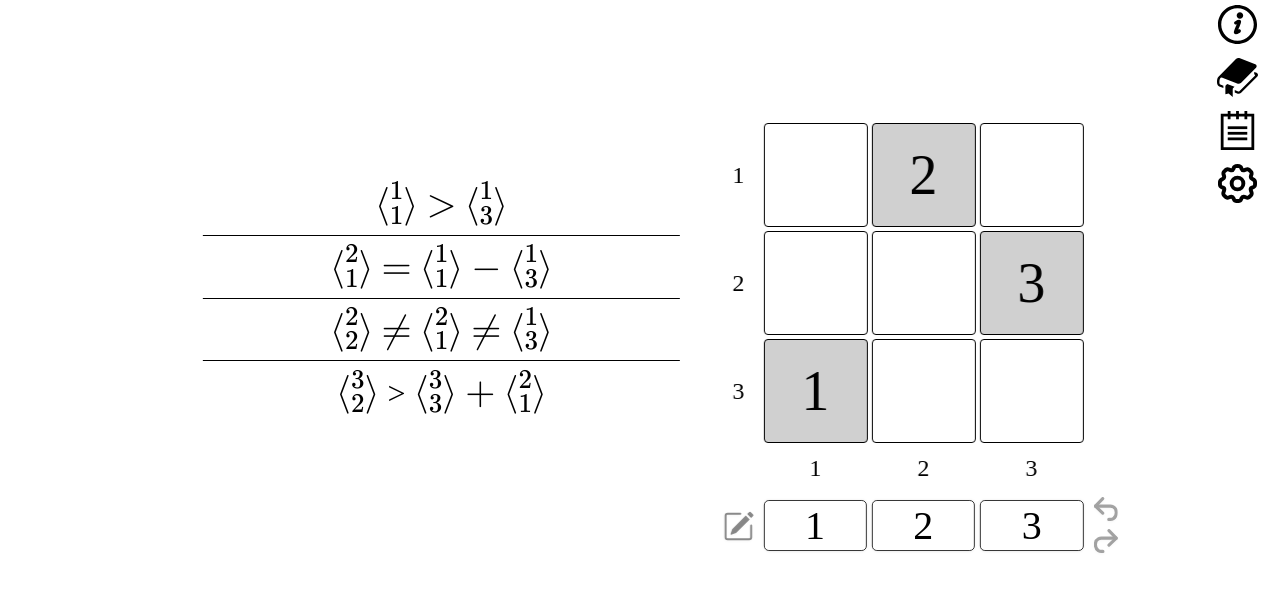
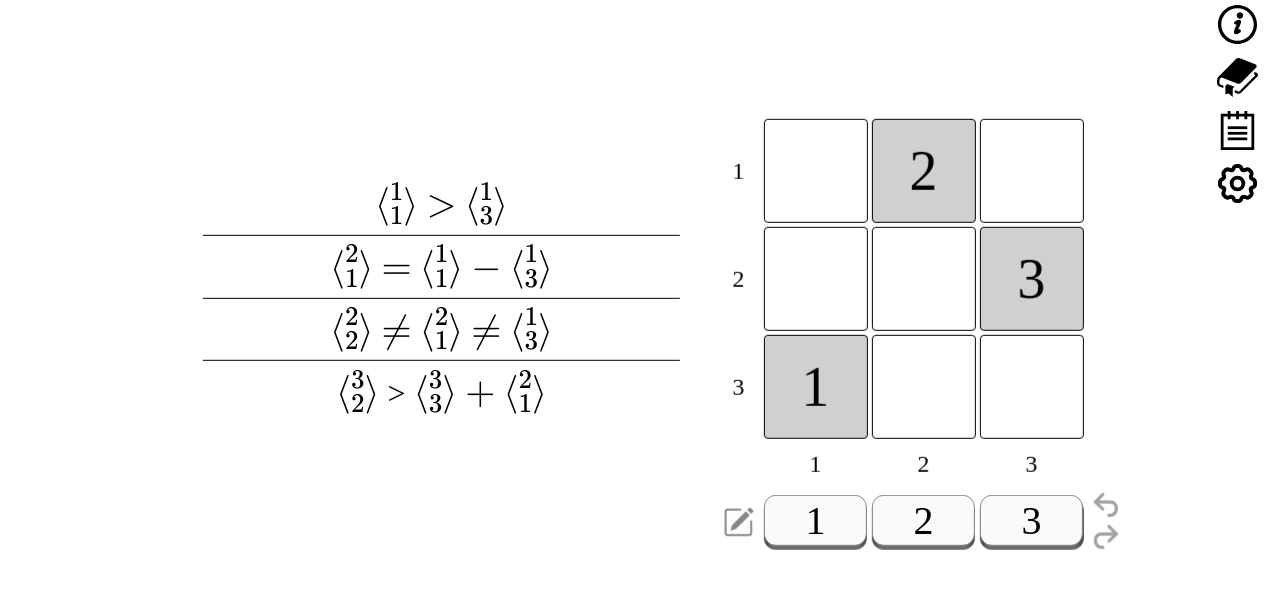
Before and after one commit to dpbarry/logix, a plain HTML site: page index.html in a window 1280 px wide. Both pictures are taken after a click on the item "1.1". Shown: the part 62-654 px from the top of the page. Drawn offline with nearby package versions, Linux system fonts and the light colour scheme; a web font is replaced by a local one.

Commit message:
Redesign domain buttons

```diff
--- a/src/level-script.js
+++ b/src/level-script.js
@@ -479,7 +479,7 @@ function initLevel() {
         return rippleEl;
     }
 
-    document.querySelectorAll('td:not(.x_axis, .y_axis), #domain button').forEach(element => {
+    document.querySelectorAll('td:not(.x_axis, .y_axis), #domain button p').forEach(element => {
         element.addEventListener("pointerdown",  (event) => {
             let x = spawnRipple(event, element);
             if (document.body.contains(x)) {
@@ -537,7 +537,7 @@ function initLevel() {
         }
 
         if (undoStack.length === 0) {
-            undo.classList.add("usable");
+            undoButton.classList.add("usable");
         }
         undoStack.push([cell, done]);
     }
--- a/src/level-style.css
+++ b/src/level-style.css
@@ -425,7 +425,7 @@
 #wrap_toolbar_domain {
   display: flex;
   flex-direction: column;
-  gap: 7px;
+  gap: 12px;
   margin-top: -25px;
   align-items: center;
 }
@@ -526,45 +526,80 @@
   height: 56px;
 
   button {
-    transition: background 0.35s, box-shadow 0.25s;
     width: 100%;
+    height: 60px;
+    position: relative;
     font-family: "computer modern serif";
     font-size: 2.5rem;
     background-color: #FFFFFF;
-    border: 1px solid #373737;
     border-radius: 5px;
-    box-shadow: 0 3px 4px -4px #DDDDDD, 0 0 3px #EBEBEB;
     cursor: pointer;
     text-align: center;
     z-index: 1;
+    border: none;
+    background: transparent;
+    padding: 0;
 
-    /* Makes sure ripple effect doesn't cover number */
-    p { margin: 0;
+
+    &::before {
+      content: "";
+      position: absolute;
+      top: 0;
+      left: 0;
+      width: 100%;
+      height: 85%;
+      border-radius: 12px;
+      background: linear-gradient(
+        to left,
+        hsl(340deg 0% 26%) 0%,
+        hsl(340deg 0% 42%) 8%,
+        hsl(340deg 0% 42%) 92%,
+        hsl(340deg 0% 26%) 100%
+      );
+
+    }
+
+    p {
+      margin: 0;
       position: relative;
-      z-index: 0; }
+      z-index: 0;
+
+      height: 85%;
+      width: 100%;
+      overflow: hidden;
+      border: 1px solid #888;
+      box-sizing: border-box;
+
+      border-radius: 12px;
+      color: black;
+
+      display: flex;
+      align-items: center;
+      justify-content: center;
+
+
+      background: hsl(0 0% 98%);
+      will-change: transform;
+      bottom: 9px;
+      transition: bottom 0.15s ease, background 0.5s;
+    }
   }
 
   @media (hover: hover) and (pointer: fine) {
-    button:hover {
-      box-shadow: 0 3px 6px -6px #777, 0 0 3px #DDD;
+    button:hover p {
+      bottom: 11px;
     }
   }
-  button:focus {
+  button:focus p {
+    transition: bottom 0.2s cubic-bezier(.3, .7, .4, 1.5), background 0.5s;
+
     box-shadow: 0 4px 6px -6px #777, 0 0 3px #DDD;
     background-color: hsl(50, 46%, 90%);
-  }
-
-  button:active, button.activated {
-    animation: 0.15s lightNudge ease forwards;
+    bottom: 6px;
   }
 
 }
 
-@keyframes lightNudge {
-  0% { transform: scale(1); }
-  50% { transform: scale(0.9925); }
-  100% { transform: scale(1); }
-}
 
 .ripple {
   background:  hsl(50, 46%, 90%);
@@ -585,7 +620,7 @@
 }
 
 /* For ripple */
-td, #domain button {
+td {
   position: relative;
   overflow: hidden;
 }
@@ -656,6 +691,7 @@ td, #domain button {
     }
   }
   #domain {
+    padding-top: calc(0.15* 56px); /* account for button visuals being 85% */
     margin-left: calc(6px + min(5vh, 50px));
     width: calc(100% - (min(5vh, 50px) + 6px));
     flex-wrap: nowrap;
--- a/src/levels/t1-1.html
+++ b/src/levels/t1-1.html
@@ -187,10 +187,12 @@
                 <button id="redo"></button>
             </div>
             <div id="domain">
-
-                <button data-value="1"><p>1</p></button>
-                <button data-value="2"><p>2</p></button>
-                <button data-value="3"><p>3</p></button>
+                <button data-value="1">
+                    <p class="front">1</p></button>
+                <button data-value="2">
+                    <p class="front">2</p></button>
+                <button data-value="3">
+                    <p class="front">3</p></button>
             </div>
         </div>
     </div>
```
